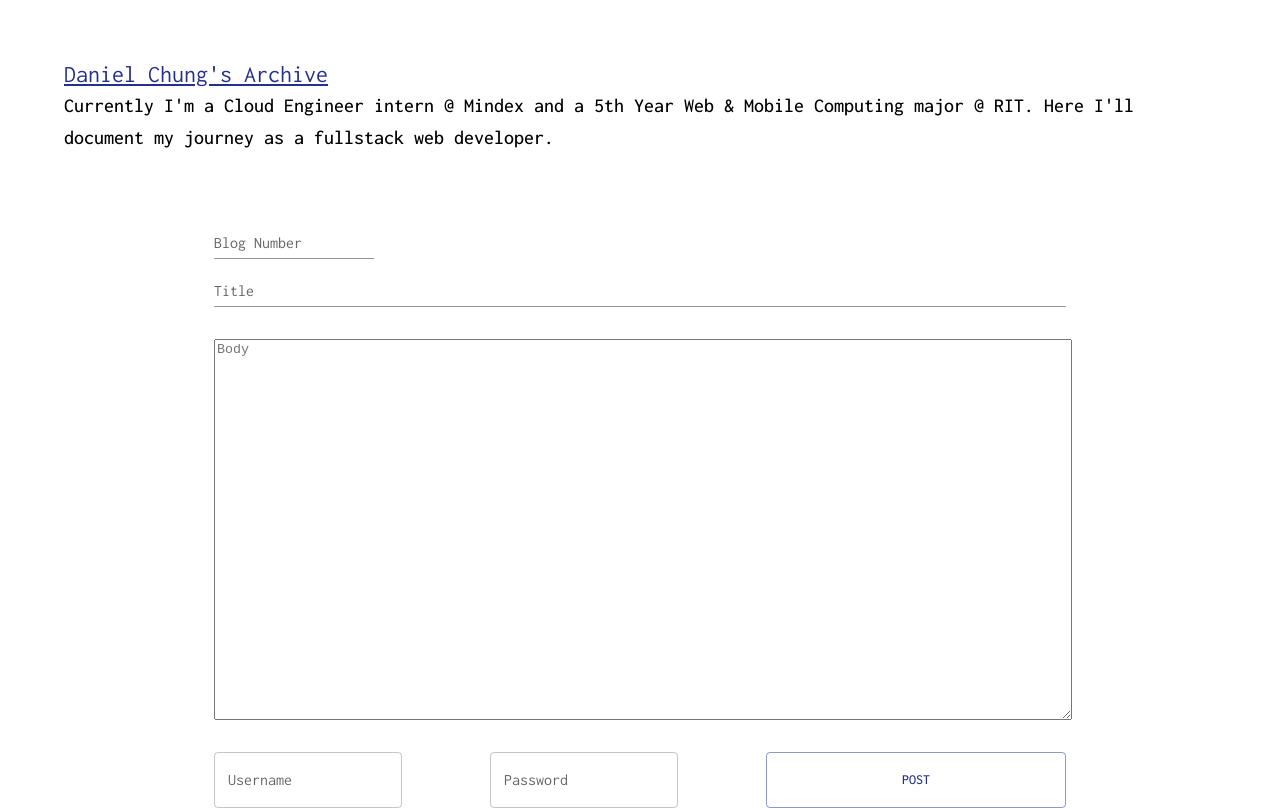
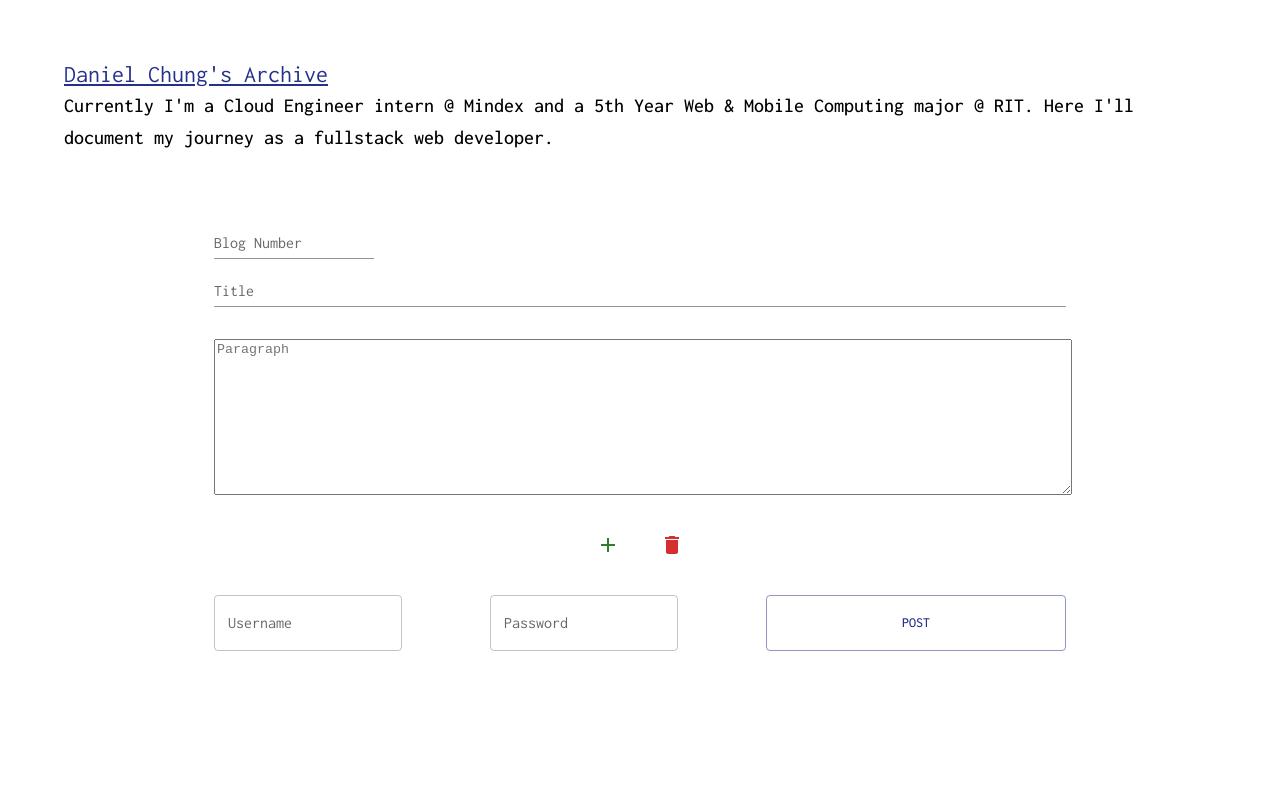
Before and after one commit to danielchungdev/Blog, a React (Create React App) app in the folder frontend/: page /add in a window 1280 px wide. Built offline with nearby package versions, Linux system fonts and the light colour scheme.

Commit message:
can add more paragraphs and delete

```diff
--- a/frontend/package.json
+++ b/frontend/package.json
@@ -5,6 +5,7 @@
   "dependencies": {
     "@emotion/react": "^11.5.0",
     "@emotion/styled": "^11.3.0",
+    "@mui/icons-material": "^5.1.1",
     "@mui/material": "^5.1.0",
     "@testing-library/jest-dom": "^5.15.0",
     "@testing-library/react": "^11.2.7",
--- a/frontend/src/pages/Add.js
+++ b/frontend/src/pages/Add.js
@@ -2,6 +2,8 @@ import React, {useState} from 'react'
 import Header from '../components/Header'
 import { ThemeProvider } from '@emotion/react'
 import { DchungTheme } from '../assets/DchungTheme'
+import AddIcon from '@mui/icons-material/Add';
+import DeleteIcon from '@mui/icons-material/Delete';
 import { Container, Stack, TextField, TextareaAutosize, Button, Alert, Snackbar } from '@mui/material'
 
 const postButtonStyle = {
@@ -11,12 +13,13 @@ const postButtonStyle = {
 export default function Add() {
     const date = Date.now()
     const [title, setTitle] = useState("")
-    const [body, setBody] = useState("")
+    const [body, setBody] = useState([{text: ""}])
     const [number, setNumber] = useState("")
     const [username, setUsername] = useState("")
     const [password, setPassword] = useState("")
 
     const [emptyError, setEmptyError] = useState(false)
+    const [deleteError, setDeleteError] = useState(false)
 
     const position = {
         vertical: "top",
@@ -34,6 +37,7 @@ export default function Add() {
         }
         setOpen(false);
         setEmptyError(false);
+        setDeleteError(false);
     };
 
     const resetErrors = () => {
@@ -43,6 +47,27 @@ export default function Add() {
     const handleErrors = () => {
         if (title === "" || body === ""){
             setEmptyError(true)
+        }
+    }
+
+    const handleChange = (index, e) => {
+        let bodyValues = body;
+        bodyValues[index][e.target.text] = e.target.value
+        setBody({bodyValues});
+    }
+
+    const addParagraphs = () => {
+        setBody([...body, {text: ""}])
+    }
+
+    const removeParagraph = () => {
+        let bodyValues = [...body];
+        if (bodyValues.length > 1){
+            bodyValues.splice(bodyValues.length - 1, 1);
+            setBody(bodyValues);
+        }
+        else {
+            setDeleteError(true)
         }
     }
 
@@ -62,19 +87,30 @@ export default function Add() {
 
     return (
         <ThemeProvider theme={DchungTheme}>
-            <Container maxWidth="lg">
+            <Container maxWidth="lg" sx={{marginBottom: "5%"}}>
                 <Header/>
                 <Container maxWidth="md">
                     <TextField id="standard-basic" label="Blog Number" variant="standard" onChange={(e) => setNumber(e.target.value)}/>
                     <Stack spacing={4}>
                         <TextField id="standard-basic" label="Title" variant="standard" onChange={(e) => setTitle(e.target.value)}/>
-                        <TextareaAutosize
-                            aria-label="minimum height"
-                            minRows={25}
-                            placeholder="Body"
-                            style={{ width: '100%' }}
-                            onChange={(e) => setBody(e.target.value)}
-                        />
+                        {
+                            body.map((element, index) => (
+                                <TextareaAutosize
+                                    key={index}
+                                    aria-label="minimum height"
+                                    minRows={10}
+                                    placeholder="Paragraph"
+                                    style={{ width: '100%' }}
+                                    onChange={e => handleChange(index, e)}
+                                />
+                            ))
+                        }
+
+                        <Stack direction="row" justifyContent="center">
+                            <Button onClick={()=> addParagraphs()} color="success"><AddIcon/></Button>
+                            <Button onClick={() => removeParagraph()} color="error"><DeleteIcon/></Button>
+                        </Stack>
+
                         <Stack direction='row' spacing={10} justifyContent="space-between">
                             <TextField id="outlined-basic" label="Username" variant="outlined" onChange={(e) => setUsername(e.target.value)}/>
                             <TextField label="Password" type="password" onChange={(e) => setPassword(e.target.password)}/>
@@ -92,6 +128,11 @@ export default function Add() {
                         Looks like there was an error try again!
                     </Alert>
                 </Snackbar>
+                <Snackbar open={deleteError} autoHideDuration={6000} onClose={handleClose} anchorOrigin={position}>
+                    <Alert onClose={handleClose} severity="error" sx={{ width: '100%' }}>
+                        Can't delete all paragraphs!
+                    </Alert>
+                </Snackbar>
             </Container>
         </ThemeProvider>
     )
```
Also changed, not shown: 1 other file (tests, documents, lock files or other folders).
